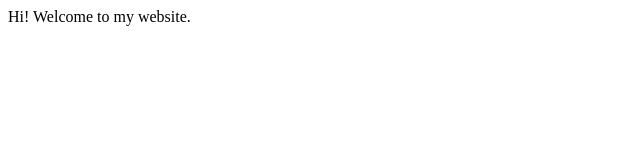
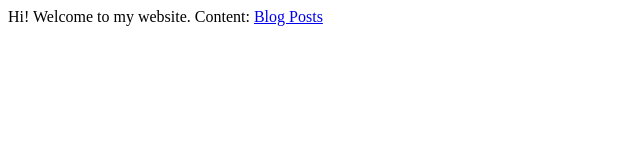
Before and after one commit to nthsemboshilowa/DIGA3008A, a plain HTML site: page index.html in a window 1280 px wide. Shown: the whole page, without its empty margins (0-640 px from the left). Drawn offline with Linux system fonts and the light colour scheme.

Commit message:
Created a hyperlink to "Blog Posts".

```diff
--- a/index.html
+++ b/index.html
@@ -7,5 +7,10 @@
 </head>
 <body>
     Hi! Welcome to my website.
+
+    Content:
+    <a href="/pages/blogposts.html" target="_self">
+        Blog Posts
+    </a>
 </body>
 </html>
```
